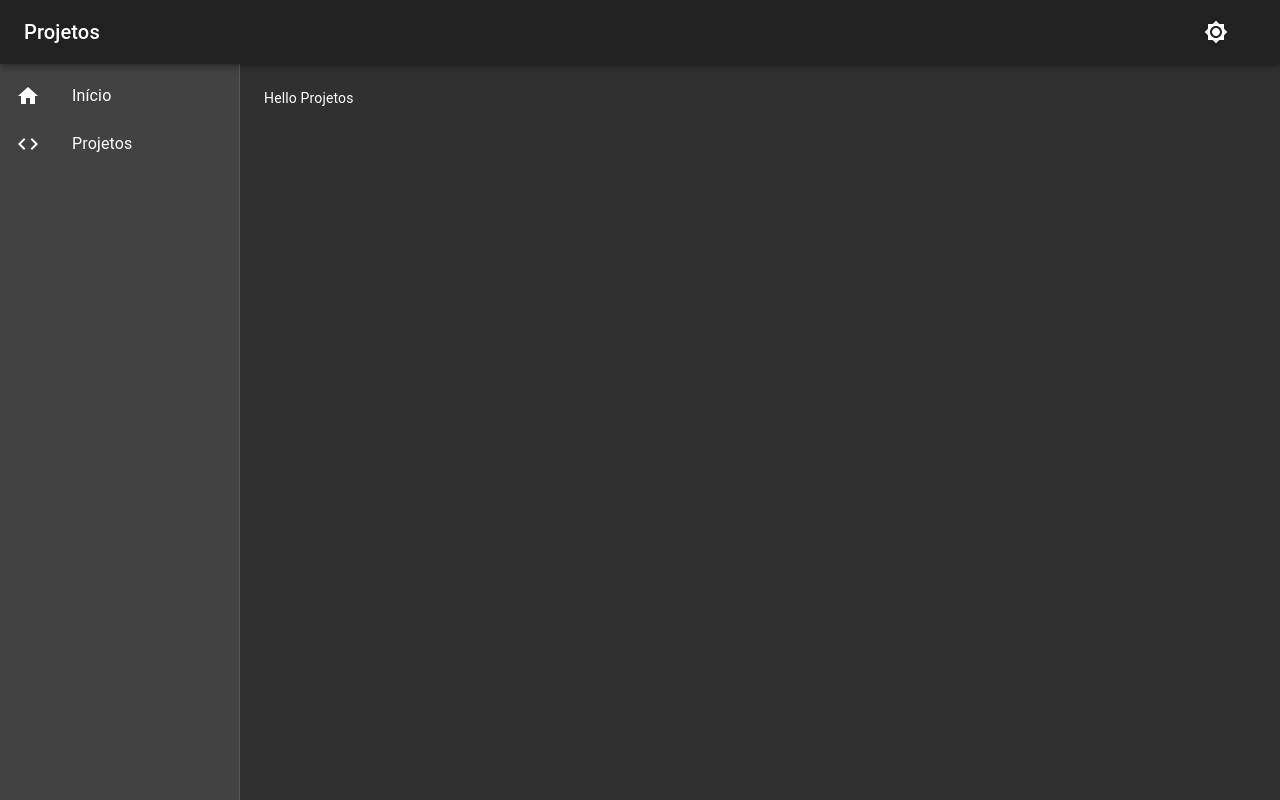
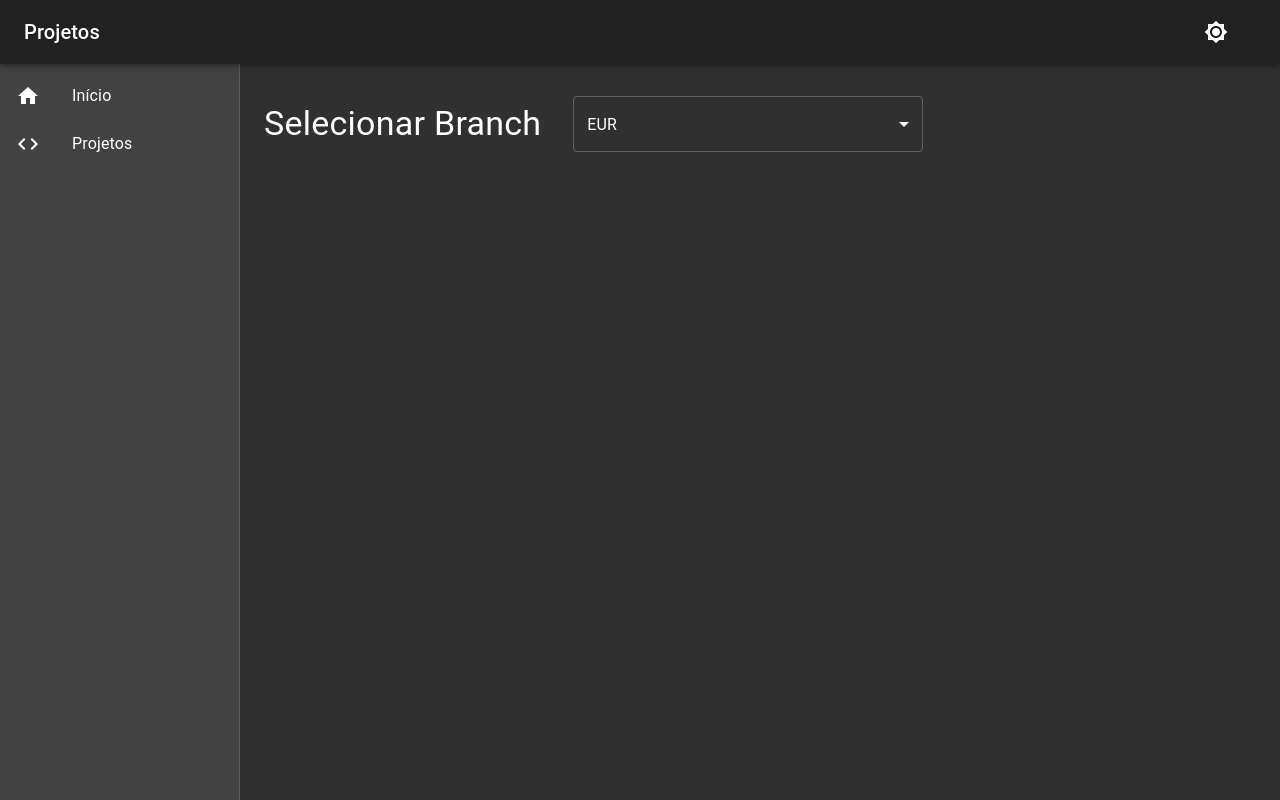
Before and after one commit to henriquecouto/gitfy, a React (Create React App) app: page /projects in a window 1280 px wide. Built offline with nearby package versions, Linux system fonts and the light colour scheme.

Commit message:
add selecionador de branch

```diff
--- a/src/screens/Projects/index.js
+++ b/src/screens/Projects/index.js
@@ -1,8 +1,65 @@
 import React, { useEffect } from "react";
+import { makeStyles } from "@material-ui/core/styles";
+import TextField from "@material-ui/core/TextField";
+import MenuItem from "@material-ui/core/MenuItem";
+import { Grid, Typography } from "@material-ui/core";
+
+const currencies = [
+  {
+    value: "USA"
+  },
+  {
+    value: "EUR"
+  },
+  {
+    value: "BTC"
+  },
+  {
+    value: "JPY"
+  }
+];
+
+const useStyles = makeStyles(theme => ({
+  root: {
+    margin: theme.spacing(1),
+    width: 350
+  }
+}));
 
 export default function Projects({ setPosition }) {
+  const classes = useStyles();
+  const [currency, setCurrency] = React.useState("EUR");
+
+  const handleChange = event => {
+    setCurrency(event.target.value);
+  };
+
   useEffect(() => {
     setPosition("Projects");
   });
-  return <div>Hello Projetos</div>;
+  return (
+    <div>
+      <Grid container spacing={3} alignItems="center">
+        <Grid item>
+          <Typography variant="h4">Selecionar Branch</Typography>
+        </Grid>
+        <Grid item>
+          <TextField
+            className={classes.root}
+            id="filled-select-currency"
+            select
+            value={currency}
+            onChange={handleChange}
+            variant="outlined"
+          >
+            {currencies.map(option => (
+              <MenuItem key={option.value} value={option.value}>
+                {option.value}
+              </MenuItem>
+            ))}
+          </TextField>
+        </Grid>
+      </Grid>
+    </div>
+  );
 }
```
